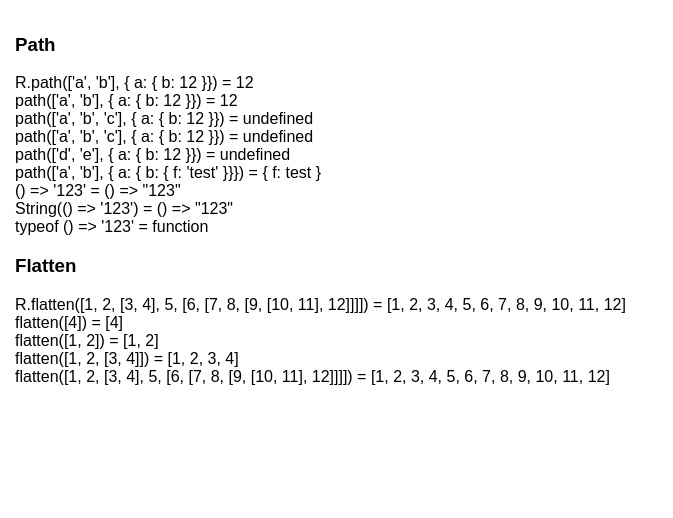
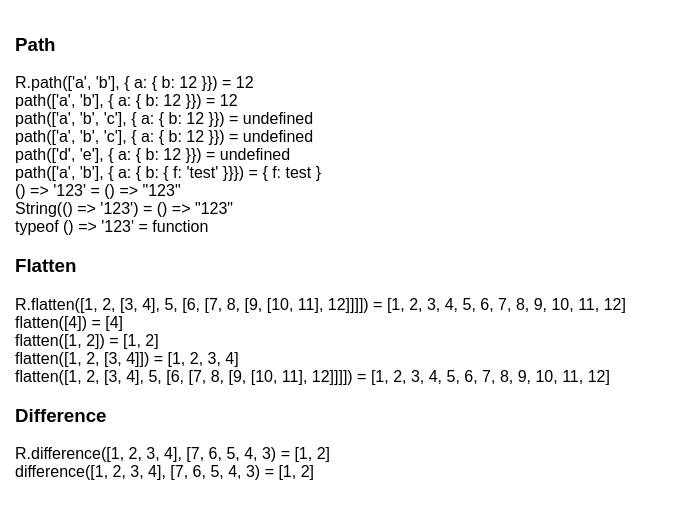
Before and after one commit to or4/js-simple, a React (Create React App) app: page / in a window 1280 px wide. Shown: the top 518 px of the page, without its empty margins (0-673 px from the left). Built offline with nearby package versions, Linux system fonts and the light colour scheme; the HTML template or start-up script is replaced by a standard one.

Commit message:
difference

```diff
--- a/src/App.tsx
+++ b/src/App.tsx
@@ -1,3 +1,4 @@
+import { Difference } from 'ramda/Difference';
 import { Flatten } from 'ramda/Flatten';
 import { Path } from 'ramda/Path';
 import * as React from 'react';
@@ -8,6 +9,7 @@ class App extends React.Component {
       <div>
         <Path />
         <Flatten />
+        <Difference />
       </div>
     );
   }
--- /dev/null
+++ b/src/ramda/Difference/difference.ts
@@ -0,0 +1,12 @@
+import * as R from 'ramda';
+
+export function difference(arr1: any[], arr2: any[]): object {
+  const output = [];
+  for (const item of arr1) {
+    if (arr2.indexOf(item) === -1) {
+      output.push(item);
+      console.log('pushed', item);
+    }
+  }
+  return output;
+}
--- /dev/null
+++ b/src/ramda/Difference/index.tsx
@@ -0,0 +1,16 @@
+import * as R from 'ramda';
+import React from 'react';
+import { objToString } from '../helpers/objToString';
+import { difference } from './difference';
+
+export class Difference extends React.PureComponent {
+  public render() {
+    return (
+      <div>
+        <h3>Difference</h3>
+        <div>{`R.difference([1, 2, 3, 4], [7, 6, 5, 4, 3) = ${objToString(R.difference([1, 2, 3, 4], [7, 6, 5, 4, 3]))}`}</div>
+        <div>{`difference([1, 2, 3, 4], [7, 6, 5, 4, 3) = ${objToString(difference([1, 2, 3, 4], [7, 6, 5, 4, 3]))}`}</div>
+      </div>
+    );
+  }
+}
```
